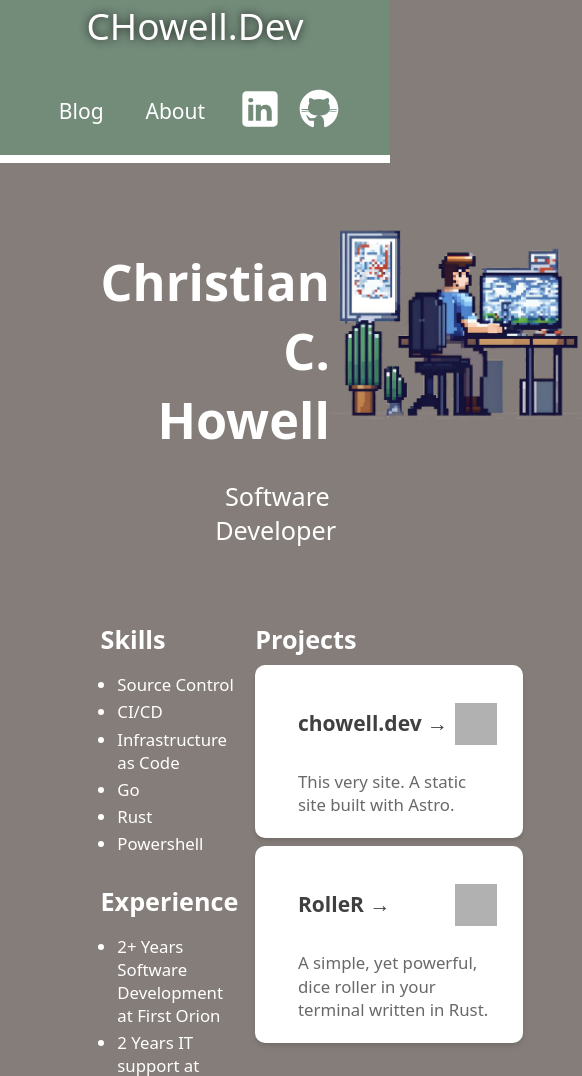
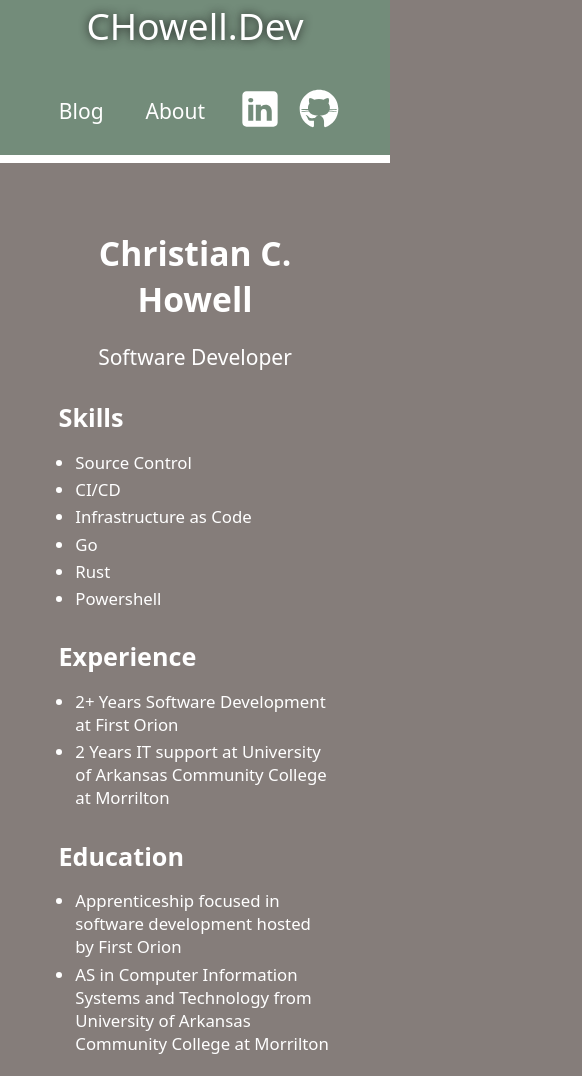
Before and after one commit to CyTechNomad/chowell.dev, an Astro site: page / in a window 390 px wide. Shown: the top 1076 px of the page, 582 px wide, since content can reach past the window. Built offline with nearby package versions, Linux system fonts and the light colour scheme; Astro itself is replaced by a stand-in of ours; grey boxes are pictures that could not be loaded.

Commit message:
updated styling for better responsiveness and uniformity

```diff
--- a/src/pages/index.astro
+++ b/src/pages/index.astro
@@ -17,7 +17,7 @@ import astro from "../../icons/Astro.svg";
       <img
         src={toast}
         alt="Image of Christian C. Howell"
-        class="selfie"
+        class="representation"
       />
     </div>
     <div class="experienceandprojects">
@@ -45,7 +45,7 @@ import astro from "../../icons/Astro.svg";
         </ul>
       </div>
 
-      <div class="cards">
+      <div class="projects">
         <h3>Projects</h3>
         <Card
           title="chowell.dev"
@@ -81,6 +81,20 @@ import astro from "../../icons/Astro.svg";
     margin: 0;
   }
 
+  .imageandtitle {
+    display: flex;
+    flex-flow: row;
+    justify-content: space-around;
+    padding-left: 2.5rem;
+    padding-right: 2.5rem;
+    padding-top: 1rem;
+    gap: 2.5rem;
+    .nameandjob {
+      display: flex;
+      flex-flow: column;
+      text-align: right;
+      align-self: center;
+      justify-content: center;
       .name {
         margin: auto;
         margin-top: 2.5rem;
@@ -90,82 +104,64 @@ import astro from "../../icons/Astro.svg";
       .job-title {
         font-size: 1.5rem;
         font-weight: 400;
-    margin-left: 50%;
+        align-self: right;
         color: white;
       }
-
-  .imageandtitle {
-    display: flex;
-    flex-flow: row;
-    justify-content: space-around;
-    padding-left: 2.5rem;
-    padding-right: 2.5rem;
-    padding-top: 1rem;
     }
-  .nameandjob {
-    display: flex;
-    flex-flow: column;
-    text-align: right;
-    align-self: center;
+    .representation {
+      max-width: 25vw;
     }
-  .cards {
-    flex-flow: column;
-    align-self: flex-start;
-  }
-  .selfie {
-    min-height: 15rem;
-    min-width: 15rem;
-    height: 20%;
-    width: 20%;
   }
 
   .experienceandprojects {
     display: flex;
     flex-flow: row;
+    gap: 2.5rem;
     padding: 2.5rem;
     justify-content: space-between;
-  }
 
-  .resume {
-    margin-right: 1rem;
-    display: flex;
-    flex-flow: column;
-  }
-  .resume ul {
-    margin-left: 1rem;
-  }
-  .experienceandprojects h3 {
+    h3 {
       font-size: 1.5rem;
       font-weight: 700;
       margin-top: 0.5rem;
       margin-bottom: 0rem;
     }
-  .resume ul {
+    .resume {
+      display: flex;
+      flex-flow: column;
+      ul {
+        margin-left: 1rem;
         padding: 0;
       }
-  .resume li {
+      li {
         margin-bottom: 0.25rem;
       }
+    }
+    .projects {
+      flex-flow: column;
+    }
+  }
+
   @media (max-width: 800px) {
-    .screenshot {
+    .imageandtitle {
+      padding: 0;
+      gap: 0;
+      .nameandjob {
+        text-align: center;
+        .name {
+          font-size: 2rem;
+        }
+        .job-title {
+          font-size: 1.25rem;
+        }
+      }
+      .representation {
         display: none;
       }
     }
-
-  @media (max-height: 700px) {
-    .screenshot {
-      display: none;
+    .experienceandprojects {
+      flex-flow: column;
+      padding: 0;
     }
   }
-  .screenshot {
-    position: absolute;
-    bottom: auto;
-    min-height: 15rem;
-    min-width: 15rem;
-    height: 50%;
-    width: 50%;
-    right: 0px;
-    bottom: 0px;
-    filter: blur(3.5px);
-  }
 </style>
```
Lines whose indentation alone changed are shown as unchanged.
